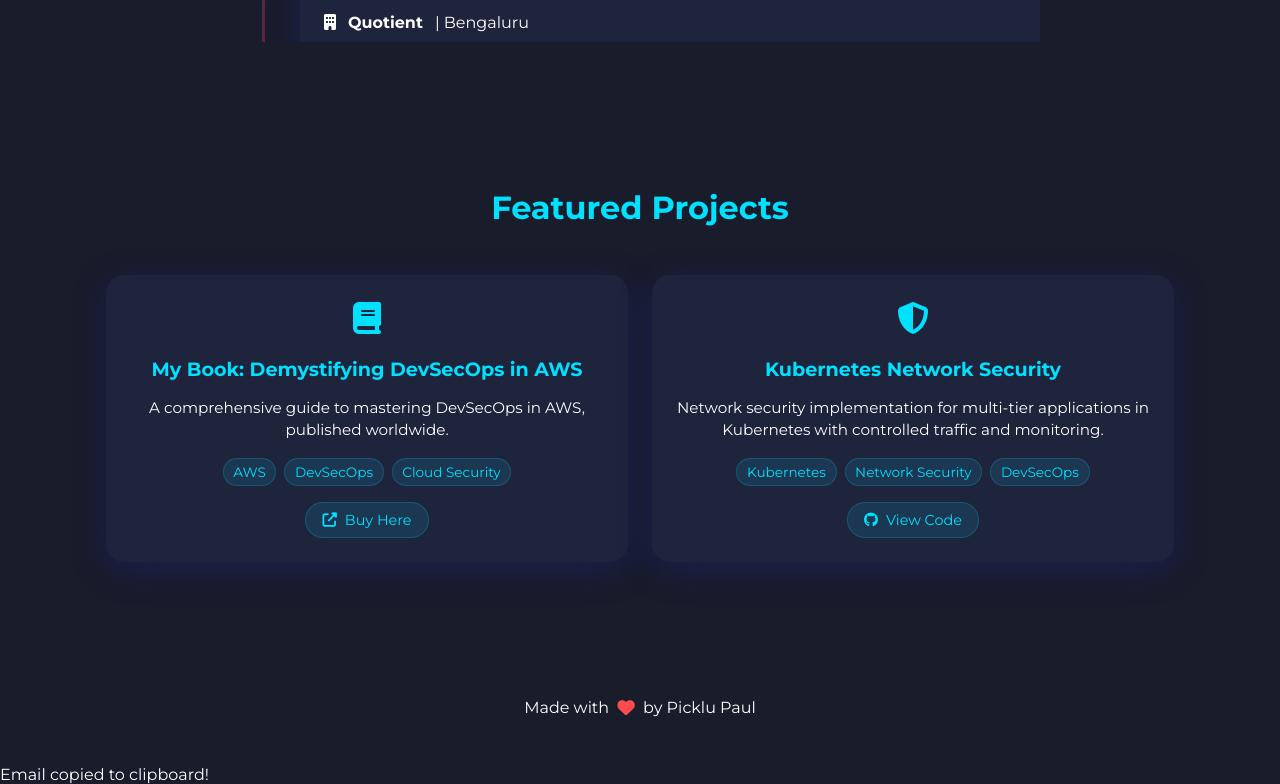
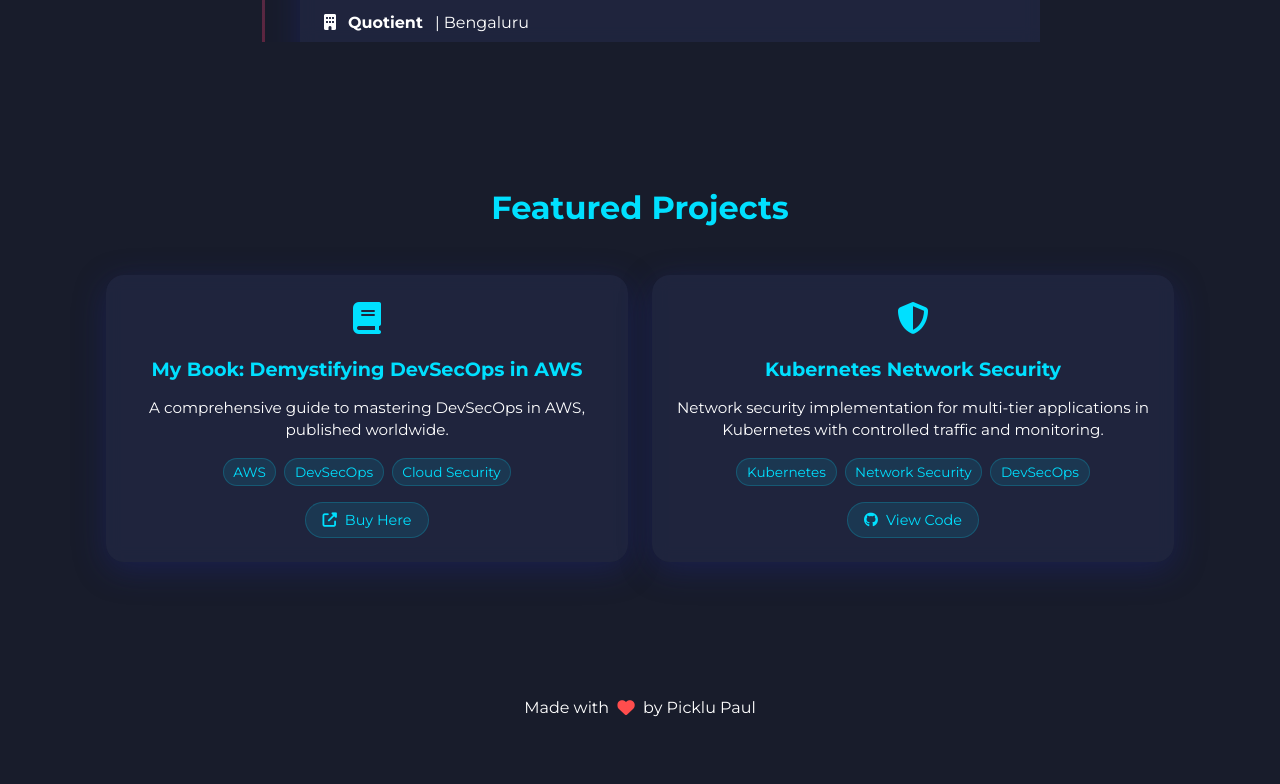
Before and after one commit to PickluPaul/picklupaul.github.io, a plain HTML site: page index.html in a window 1280 px wide. Shown: the part 2738-3522 px from the top of the page. Drawn offline with Linux system fonts and the light colour scheme.

Commit message:
fixing the email notification

```diff
--- a/index.html
+++ b/index.html
@@ -391,7 +391,6 @@
     </footer>
 
     <!-- Add this div for the notification -->
-    <div id="copyNotification" class="copy-notification">Email copied to clipboard!</div>
 
     <!-- Add this before </body> -->
     <script>
```
